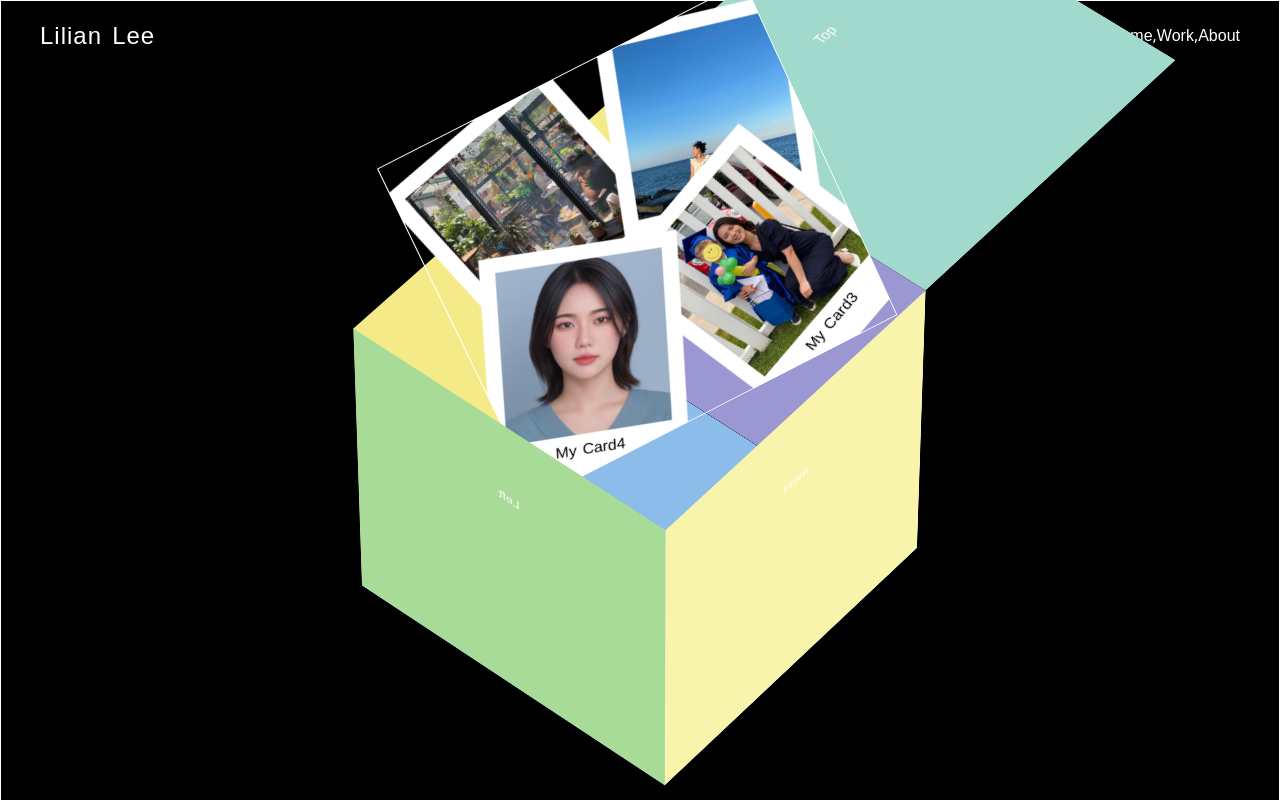
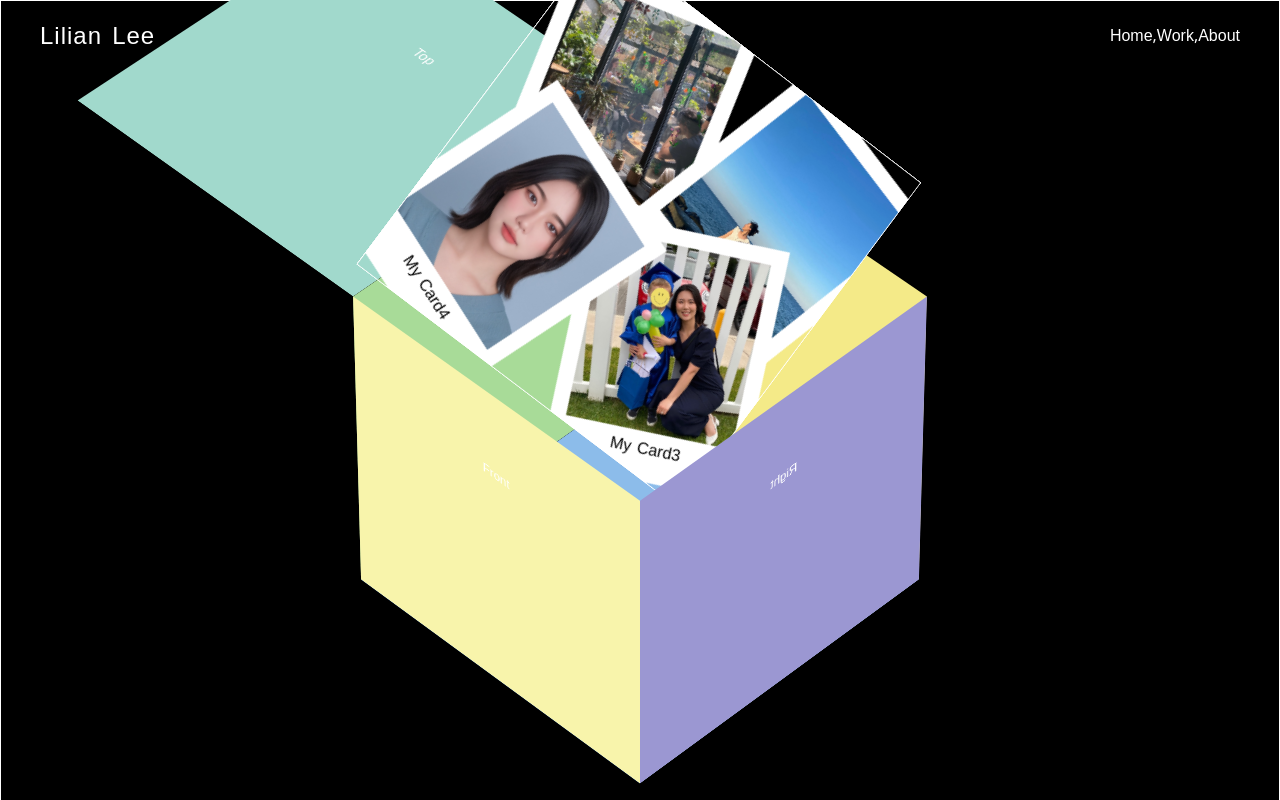
Before and after one commit to lilianlee0213/Portfolio-of-Lilian-Lee, a React (Create React App) app: page / in a window 1280 px wide. Shown: the top 800 px of the page. Built offline with nearby package versions, Linux system fonts and the light colour scheme; a web font is replaced by a local one.

Commit message:
fix transforming on scroll

```diff
--- a/src/components/Home/index.js
+++ b/src/components/Home/index.js
@@ -8,17 +8,24 @@ export default function Home() {
 		target: targetRef,
 		offset: ['start end', 'end start'],
 	});
-	const openBox = useTransform(scrollYProgress, [0, 0.3], [-500, 400]);
-	const frameOut = useTransform(scrollYProgress, [0, 0.5], [-250, 300]);
-	const frameRotateX = useTransform(scrollYProgress, [0.5, 0.55], [90, 30]);
-	const frameRotateY = useTransform(scrollYProgress, [0.5, 0.55], [0, -30]);
+	// transform: rotateX(-50deg) rotateY(50deg);
+
+	const rotateXBox = useTransform(scrollYProgress, [0, 0.2], [0, -45]);
+	const rotateYBox = useTransform(scrollYProgress, [0, 0.2], [0, -45]);
+	const openBox = useTransform(scrollYProgress, [0.2, 0.4], [0, 400]);
+	const frameOut = useTransform(scrollYProgress, [0.4, 0.5], [-150, 300]);
+	const frameRotateX = useTransform(scrollYProgress, [0.5, 0.7], [90, 45]);
+	const frameRotateY = useTransform(scrollYProgress, [0.5, 0.7], [0, 55]);
 
 	return (
 		<div className="section-wrapper">
 			<section id="home" className="section section-1" ref={targetRef}>
 				<div className=" h-100 ff-main section-1-container">
 					<div className="sticky cube-container">
-						<div ref={cubeRef} className="cube">
+						<motion.div
+							ref={cubeRef}
+							className="cube"
+							style={{rotateX: rotateXBox, rotateY: rotateYBox}}>
 							<div id="front" className="card">
 								Front
 							</div>
@@ -31,7 +38,7 @@ export default function Home() {
 							<div id="right" className="card">
 								Right
 							</div>
-							<motion.div style={{left: openBox}} id="top" className="card">
+							<motion.div style={{right: openBox}} id="top" className="card">
 								Top
 							</motion.div>
 							<div id="bottom" className="card">
@@ -63,7 +70,7 @@ export default function Home() {
 									<div className="photo-frame-text">My Card4</div>
 								</motion.div>
 							</motion.div>
-						</div>
+						</motion.div>
 					</div>
 				</div>
 			</section>
--- a/src/components/Home/style.css
+++ b/src/components/Home/style.css
@@ -12,7 +12,7 @@
 	width: 400px;
 	height: 400px;
 	transform-style: preserve-3d;
-	transform: rotateX(-50deg) rotateY(50deg);
+	transform: rotateX(0) rotateY(0deg);
 }
 .card {
 	position: absolute;
@@ -51,7 +51,7 @@
 }
 #photo-cards {
 	bottom: 50px;
-	transform: rotateX(90deg);
+	/* transform: rotate(-90deg); */
 	overflow: hidden;
 	border: 1px solid white;
 }
```
